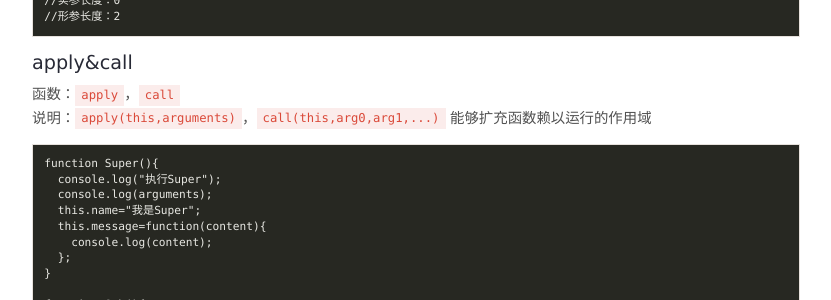
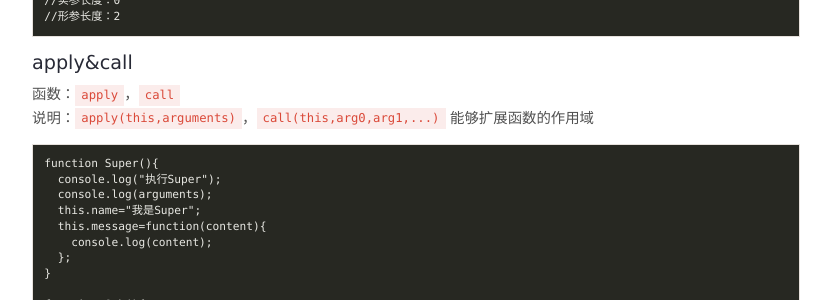
Before and after one commit to junhc/junhc.github.io, a Jekyll site: the page built from _posts/2015-08-21-javascript.md, in a window 1280 px wide and 900 px high, scrolled down 1024 px. Shown: the part 150-450 px from the top of the window, without its empty margins (224-1055 px from the left). Built offline with Jekyll 4.4.1, drawn with Linux system fonts in a browser that asks for light colours; Markdown is read by kramdown in place of the engine named in the settings; comment, search, counter and statistics services are not loaded.

Commit message:
新增JavaScript

````diff
--- a/_posts/2015-08-21-javascript.md
+++ b/_posts/2015-08-21-javascript.md
@@ -58,7 +58,7 @@ func();
 ```
 #### apply&call
 函数：`apply`，`call`
-说明：`apply(this,arguments)`，`call(this,arg0,arg1,...)` 能够扩充函数赖以运行的作用域
+说明：`apply(this,arguments)`，`call(this,arg0,arg1,...)` 能够扩展函数的作用域
 
 ```JavaScript
 function Super(){
````
